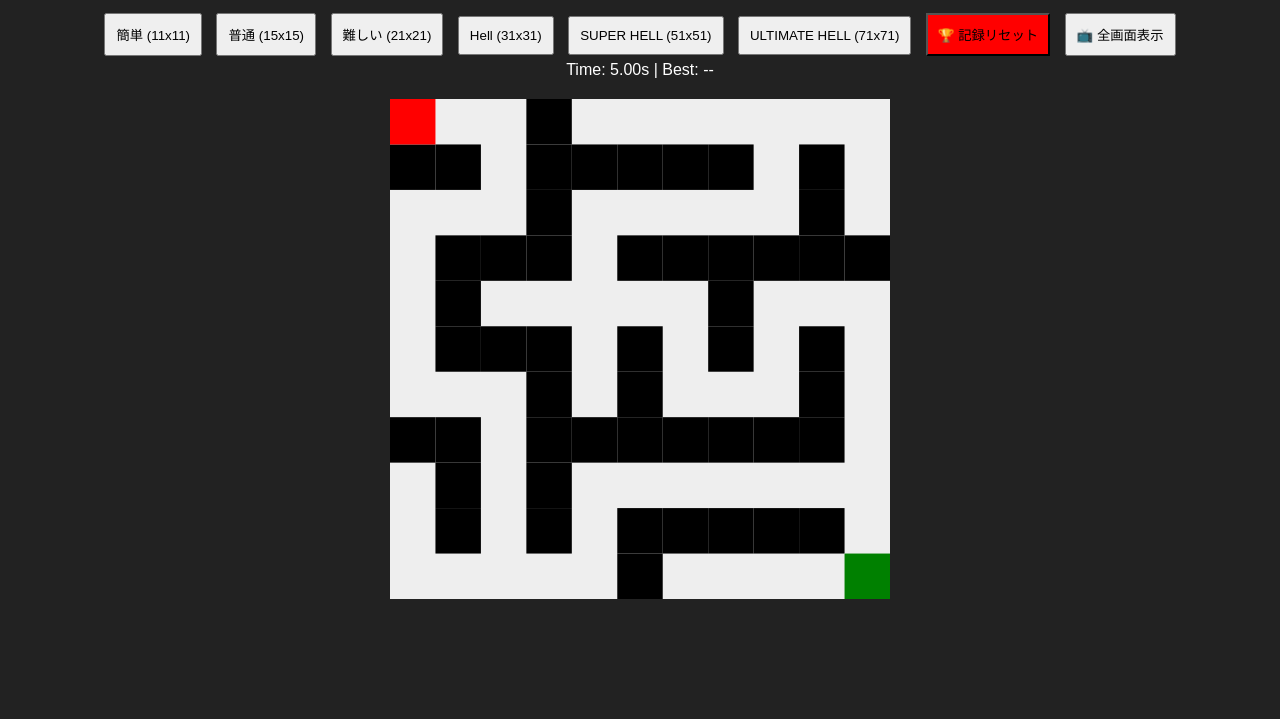
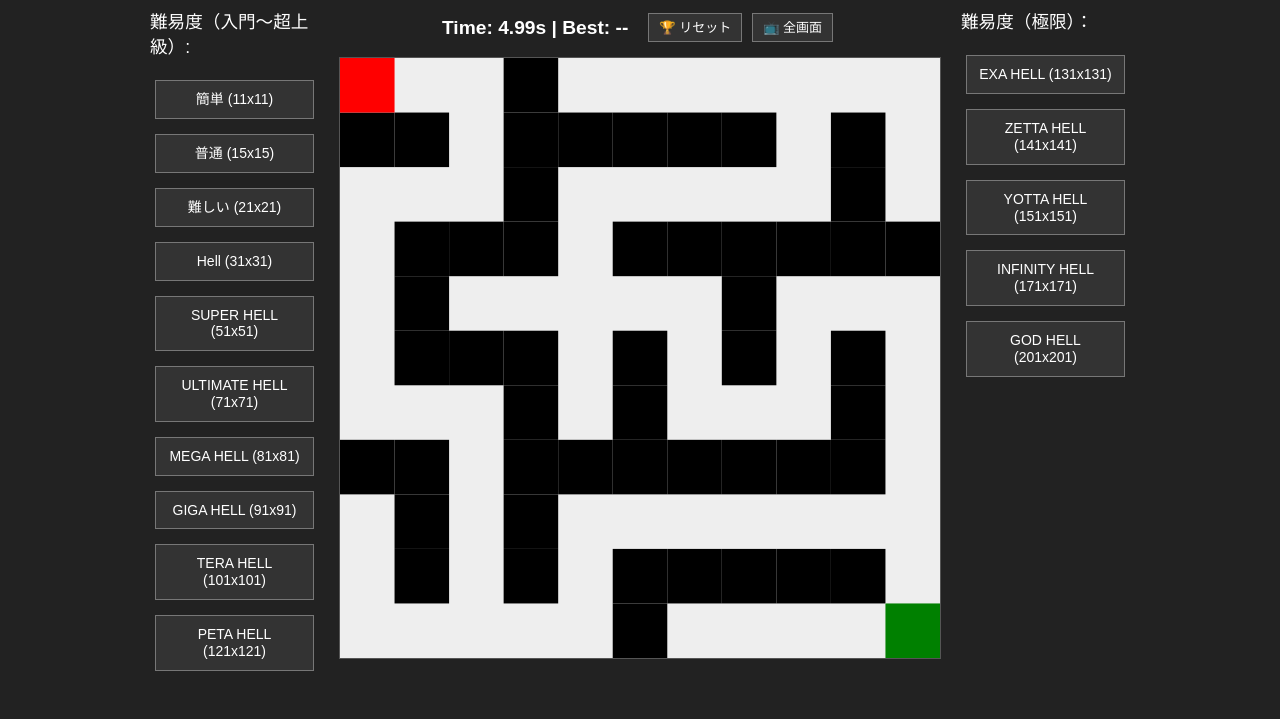
Before and after one commit to d64137-hue/ira_ira_game.github.io2, a plain HTML site: page index.html in a window 1280 px wide. Shown: the part 81-800 px from the top of the page. Drawn offline with Linux system fonts and the light colour scheme.

Commit message:
Update index.html
UIの改善

```diff
--- a/index.html
+++ b/index.html
@@ -2,7 +2,7 @@
 <html lang="ja">
 <head>
   <meta charset="UTF-8">
-  <title>イライラ棒ゲーム (長押し無効版)</title>
+  <title>イライラ棒ゲーム (超難易度15種版)</title>
   <style>
     body {
       background: #222;
@@ -13,12 +13,68 @@
     canvas {
       background: #eee;
       display: block;
-      margin: 20px auto;
+      margin: 0; /* 親要素の flex で中央寄せするため、margin: 0 に */
+      border: 1px solid #555;
     }
     button {
       margin: 5px;
       padding: 10px;
       cursor: pointer;
+      font-size: 14px;
+      background-color: #333;
+      color: white;
+      border: 1px solid #777;
+      /* ボタンの高さ揃えを意識 */
+      line-height: 1.2;
+    }
+
+    /* ★ 修正点1: 全体コンテナのレイアウト調整 */
+    #main-container {
+        width: 1000px; /* 左右の難易度欄 + 600pxゲーム画面を収める */
+        margin: 20px auto;
+        display: flex;
+        justify-content: center;
+        align-items: flex-start;
+    }
+
+    #controls-left, #controls-right {
+      /* 左右の難易度選択欄 */
+      width: 180px;
+      padding: 0 10px;
+      text-align: left;
+    }
+
+    #game-area {
+      /* ゲーム画面とタイマーを中央に配置 */
+      width: 620px; /* Canvas(600) + 境界線 */
+      text-align: center;
+      padding: 0 10px;
+    }
+
+    #difficulty-buttons-left, #difficulty-buttons-right {
+        /* ボタンを縦に並べるための調整 */
+        display: flex;
+        flex-direction: column;
+        gap: 5px;
+        margin-bottom: 20px;
+    }
+
+    /* ★ 修正点2: タイマーとユーティリティボタンの配置 */
+    #timer-utility-area {
+        margin-bottom: 10px;
+        display: flex;
+        justify-content: center;
+        align-items: center;
+        font-size: 1.2em;
+        font-weight: bold;
+    }
+    #timer-display {
+        margin-right: 15px;
+    }
+    #timer-utility-area button {
+        /* タイマー横のボタンは小さめに調整 */
+        padding: 6px 10px;
+        font-size: 13px;
     }
 
     /* 全画面表示した際のキャンバスのスタイル調整 */
@@ -26,29 +82,52 @@
       width: 100vw;
       height: 100vh;
       margin: 0;
-    }
-    /* Webkit (Chrome, Safari) 用 */
-    #game:-webkit-full-screen {
-        width: 100vw;
-        height: 100vh;
-        margin: 0;
+      border: none;
     }
   </style>
 </head>
 <body>
-  <h1>イライラ棒ゲーム (長押し無効化)</h1>
-  <div>
+  <h1>イライラ棒ゲーム</h1>
+
+  <div id="main-container">
+
+    <div id="controls-left">
+        <p style="margin-top: 0; font-size: 1.1em;">難易度（入門〜超上級）:</p>
+        <div id="difficulty-buttons-left">
             <button onclick="setDifficulty('easy')">簡単 (11x11)</button>
             <button onclick="setDifficulty('normal')">普通 (15x15)</button>
             <button onclick="setDifficulty('hard')">難しい (21x21)</button>
             <button onclick="setDifficulty('hell')">Hell (31x31)</button>
             <button onclick="setDifficulty('super_hell')">SUPER HELL (51x51)</button>
             <button onclick="setDifficulty('ultimate_hell')">ULTIMATE HELL (71x71)</button>
-    <button onclick="resetBestTimes()" style="background-color: #f00;">🏆 記録リセット</button>
-    <button onclick="toggleFullScreen()">📺 全画面表示</button>
+            <button onclick="setDifficulty('mega_hell')">MEGA HELL (81x81)</button>
+            <button onclick="setDifficulty('giga_hell')">GIGA HELL (91x91)</button>
+            <button onclick="setDifficulty('tera_hell')">TERA HELL (101x101)</button>
+            <button onclick="setDifficulty('peta_hell')">PETA HELL (121x121)</button>
         </div>
-  <div id="timer">Time: 0.00s | Best: --</div>
-  <canvas id="game" width="500" height="500"></canvas>
+    </div>
+
+    <div id="game-area">
+        <div id="timer-utility-area">
+            <span id="timer-display">Time: 0.00s | Best: --</span>
+            <button onclick="resetBestTimes()">🏆 リセット</button>
+            <button onclick="toggleFullScreen()">📺 全画面</button>
+        </div>
+
+        <canvas id="game" width="600" height="600"></canvas>
+    </div>
+
+    <div id="controls-right">
+        <p style="margin-top: 0; font-size: 1.1em;">難易度（極限）：</p>
+        <div id="difficulty-buttons-right">
+            <button onclick="setDifficulty('exa_hell')">EXA HELL (131x131)</button>
+            <button onclick="setDifficulty('zetta_hell')">ZETTA HELL (141x141)</button>
+            <button onclick="setDifficulty('yotta_hell')">YOTTA HELL (151x151)</button>
+            <button onclick="setDifficulty('infinity_hell')">INFINITY HELL (171x171)</button>
+            <button onclick="setDifficulty('god_hell')">GOD HELL (201x201)</button>
+        </div>
+    </div>
+  </div>
 
   <audio id="hitSound" src="https://actions.google.com/sounds/v1/cartoon/cartoon_boing.ogg"></audio>
   <audio id="goalSound" src="https://actions.google.com/sounds/v1/cartoon/clang_and_wobble.ogg"></audio>
@@ -60,12 +139,24 @@
       hard: 21,
       hell: 31,
       super_hell: 51,
-      ultimate_hell: 71
+      ultimate_hell: 71,
+      mega_hell: 81,
+      giga_hell: 91,
+      tera_hell: 101,
+      peta_hell: 121,
+      // ★ 新難易度 5種 追加
+      exa_hell: 131,
+      zetta_hell: 141,
+      yotta_hell: 151,
+      infinity_hell: 171,
+      god_hell: 201
     };
+
+    const BASE_SIZE = 600;
 
     let currentDifficulty = 'easy';
     let mazeSize = difficultySettings[currentDifficulty];
-    let cellSize = 500 / mazeSize;
+    let cellSize = BASE_SIZE / mazeSize;
     let maze = [];
     let player = { x: 0, y: 0 };
     let goal = { x: mazeSize - 1, y: mazeSize - 1 };
@@ -81,7 +172,7 @@
     function setDifficulty(level) {
       currentDifficulty = level;
       mazeSize = difficultySettings[level];
-      cellSize = 500 / mazeSize;
+      cellSize = BASE_SIZE / mazeSize;
       resetGame();
     }
 
@@ -96,10 +187,11 @@
     function resetTimer() {
       clearInterval(timerInterval);
       timer = 0;
-      document.getElementById('timer').textContent = `Time: 0.00s | Best: ${bestTimes[currentDifficulty] || '--'}`;
+      // ★ 修正点5: タイマー表示IDを #timer から #timer-display に変更
+      document.getElementById('timer-display').textContent = `Time: 0.00s | Best: ${bestTimes[currentDifficulty] || '--'}`;
       timerInterval = setInterval(() => {
+        document.getElementById('timer-display').textContent = `Time: ${timer.toFixed(2)}s | Best: ${bestTimes[currentDifficulty] || '--'}`;
         timer += 0.01;
-        document.getElementById('timer').textContent = `Time: ${timer.toFixed(2)}s | Best: ${bestTimes[currentDifficulty] || '--'}`;
       }, 10);
     }
 
@@ -107,23 +199,22 @@
       if (confirm('全てのベストタイム記録をリセットしてもよろしいですか？')) {
         localStorage.removeItem('bestTimes');
         bestTimes = {};
-        document.getElementById('timer').textContent = `Time: ${timer.toFixed(2)}s | Best: --`;
+        document.getElementById('timer-display').textContent = `Time: ${timer.toFixed(2)}s | Best: --`;
         alert('全てのベストタイム記録をリセットしました。');
       }
     }
 
+    // 全画面表示/終了時の描画修正 (変更なし)
     function toggleFullScreen() {
       const element = document.getElementById('game');
-      if (!document.fullscreenElement) {
-        if (element.requestFullscreen) {
-          element.requestFullscreen();
-        } else if (element.webkitRequestFullscreen) {
-          element.webkitRequestFullscreen();
-        } else if (element.msRequestFullscreen) {
-          element.msRequestFullscreen();
-        }
+      const isFullscreen = document.fullscreenElement || document.webkitFullscreenElement || document.msFullscreenElement;
+
+      if (!isFullscreen) {
+        const requestFn = element.requestFullscreen || element.webkitRequestFullscreen || element.msRequestFullscreen;
+        if (requestFn) requestFn.call(element);
 
         const updateOnFullscreen = () => {
+            if (!document.fullscreenElement) return;
             const width = window.innerWidth;
             const height = window.innerHeight;
 
@@ -133,42 +224,33 @@
             cellSize = newSize / mazeSize;
 
             draw();
-            document.removeEventListener('fullscreenchange', updateOnFullscreen);
-            document.removeEventListener('webkitfullscreenchange', updateOnFullscreen);
-            document.removeEventListener('msfullscreenchange', updateOnFullscreen);
         };
 
-        document.addEventListener('fullscreenchange', updateOnFullscreen);
-        document.addEventListener('webkitfullscreenchange', updateOnFullscreen);
-        document.addEventListener('msfullscreenchange', updateOnFullscreen);
+        document.addEventListener('fullscreenchange', updateOnFullscreen, { once: true });
+        document.addEventListener('webkitfullscreenchange', updateOnFullscreen, { once: true });
+        document.addEventListener('msfullscreenchange', updateOnFullscreen, { once: true });
 
       } else {
-        if (document.exitFullscreen) {
-          document.exitFullscreen();
-        } else if (document.webkitExitFullscreen) {
-          document.webkitExitFullscreen();
-        } else if (document.msExitFullscreen) {
-          document.msExitFullscreen();
-        }
+        const exitFn = document.exitFullscreen || document.webkitExitFullscreen || document.msExitFullscreen;
+        if (exitFn) exitFn.call(document);
 
         const restoreOnExit = () => {
-            canvas.width = 500;
-            canvas.height = 500;
-            cellSize = 500 / mazeSize;
+            if (document.fullscreenElement) return;
+
+            canvas.width = BASE_SIZE;
+            canvas.height = BASE_SIZE;
+            cellSize = BASE_SIZE / mazeSize;
             draw();
-            document.removeEventListener('fullscreenchange', restoreOnExit);
-            document.removeEventListener('webkitfullscreenchange', restoreOnExit);
-            document.removeEventListener('msfullscreenchange', restoreOnExit);
         };
 
-        document.addEventListener('fullscreenchange', restoreOnExit);
-        document.addEventListener('webkitfullscreenchange', restoreOnExit);
-        document.addEventListener('msfullscreenchange', restoreOnExit);
+        document.addEventListener('fullscreenchange', restoreOnExit, { once: true });
+        document.addEventListener('webkitfullscreenchange', restoreOnExit, { once: true });
+        document.addEventListener('msfullscreenchange', restoreOnExit, { once: true });
       }
     }
 
 
-    // 深さ優先探索（DFS）ベースの迷路生成関数 (変更なし)
+    // 迷路生成関数 (変更なし)
     function generateMaze() {
         maze = Array.from({ length: mazeSize }, () =>
             Array.from({ length: mazeSize }, () => 1)
@@ -224,6 +306,7 @@
     function draw() {
       ctx.clearRect(0, 0, canvas.width, canvas.height);
 
+      // 壁（黒）と通路（背景色 #eee）の描画
       for (let y = 0; y < mazeSize; y++) {
         for (let x = 0; x < mazeSize; x++) {
           if (maze[y][x] === 1) {
@@ -233,17 +316,17 @@
         }
       }
 
-      // goal
+      // goal (緑)
       ctx.fillStyle = 'green';
       ctx.fillRect(goal.x * cellSize, goal.y * cellSize, cellSize, cellSize);
 
-      // player
+      // player (赤)
       ctx.fillStyle = 'red';
       ctx.fillRect(player.x * cellSize, player.y * cellSize, cellSize, cellSize);
     }
 
     document.addEventListener('keydown', (e) => {
-      // ★★★ 修正点：長押しによるブラウザの連続入力（キーリピート）を無視する ★★★
+      // 長押しによるブラウザの連続入力（キーリピート）を無視する
       if (e.repeat) return;
 
       let dx = 0, dy = 0;
```
Lines whose indentation alone changed are shown as unchanged.
